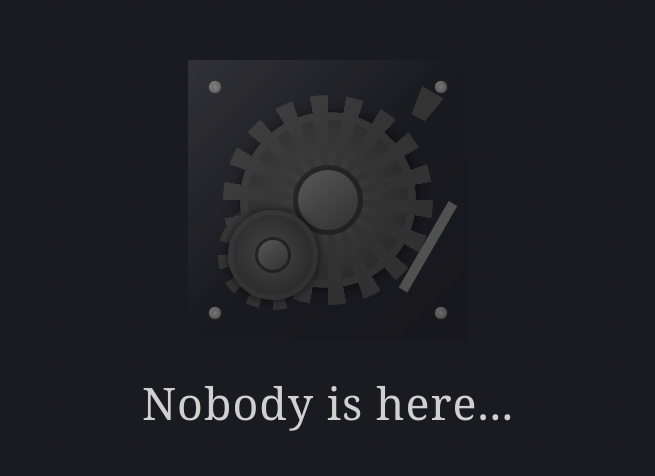
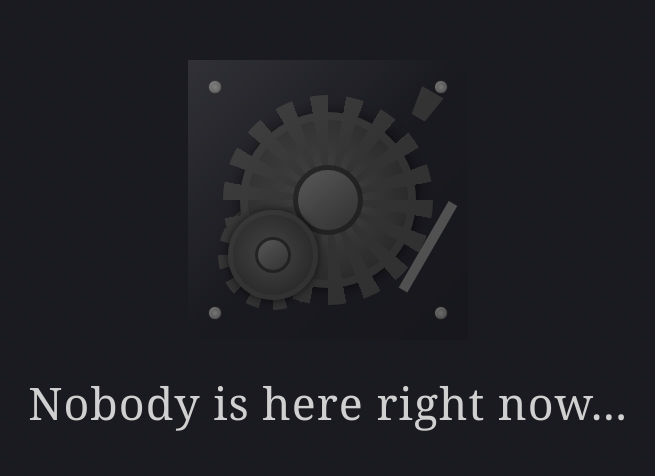
Before and after one commit to markrichter14/markrichter14.github.io, a plain HTML site: page index.html in a window 1280 px wide. Shown: the part 150-626 px from the top of the page, without its empty margins (312-967 px from the left). Drawn offline with Linux system fonts and the light colour scheme.

Commit message:
Update index.html

```diff
--- a/index.html
+++ b/index.html
@@ -244,7 +244,7 @@
                 <div class="highlight"></div>
             </div>
         </div>
-        <h1>Nobody is here...</h1>
+        <h1>Nobody is here right now...</h1>
     </div>
 </body>
 </html>
```
